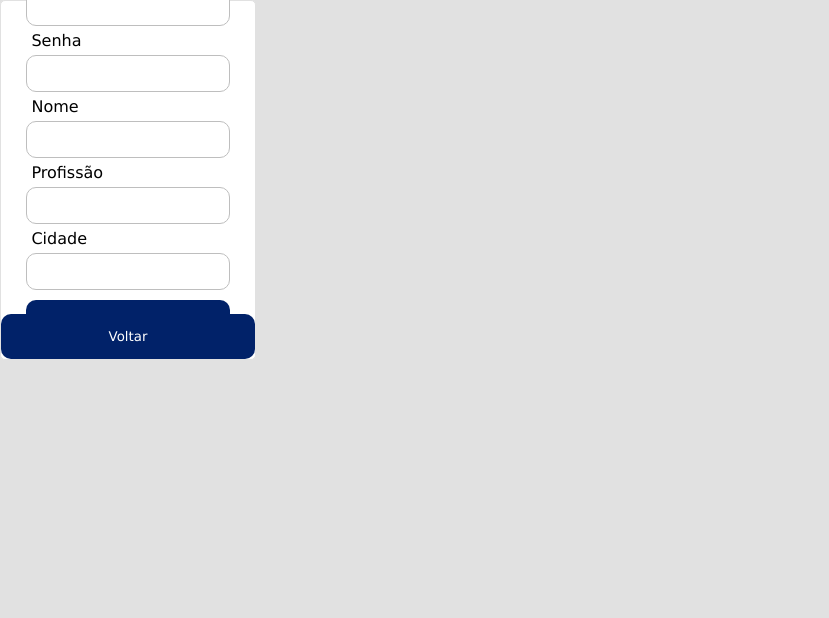
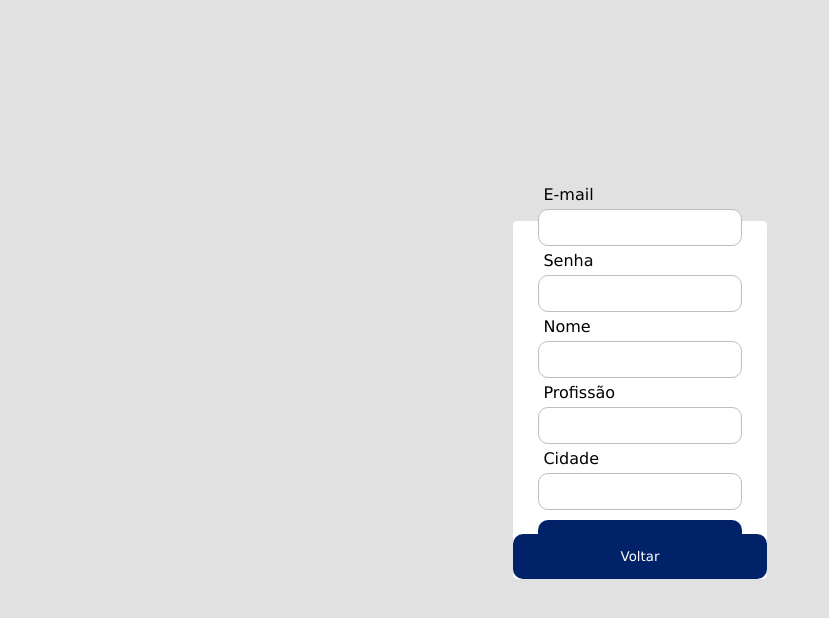
Before and after one commit to erickzz/crud-firebase-next, a Next.js app: page /cadastro in a window 1280 px wide. Shown: the top 618 px of the page, without its empty margins (0-829 px from the left). Built offline with nearby package versions, Linux system fonts and the light colour scheme; no server answers.

Commit message:
estilo cadastro

```diff
--- a/src/app/(pages)/cadastro/cadastro.module.css
+++ b/src/app/(pages)/cadastro/cadastro.module.css
@@ -1,8 +1,10 @@
-.body {
+.container {
+  display: flex;
+  width: 100vw;
   height: 100vh;
-  display: flex;
   justify-content: center;
   align-items: center;
+  flex-direction: column;
 }
 
 .containerCadastro {
--- a/src/app/(pages)/cadastro/page.tsx
+++ b/src/app/(pages)/cadastro/page.tsx
@@ -26,6 +26,7 @@ const Cadastro = () => {
   };
 
   return (
+    <div className={classes.container}>
       <div className={classes.containerCadastro}>
         <form onSubmit={formSubmitHandler} className={classes.formCadastro}>
           <label htmlFor="email">E-mail</label>
@@ -77,6 +78,7 @@ const Cadastro = () => {
           Voltar
         </button>
       </div>
+    </div>
   );
 };
 
```
Lines whose indentation alone changed are shown as unchanged.
